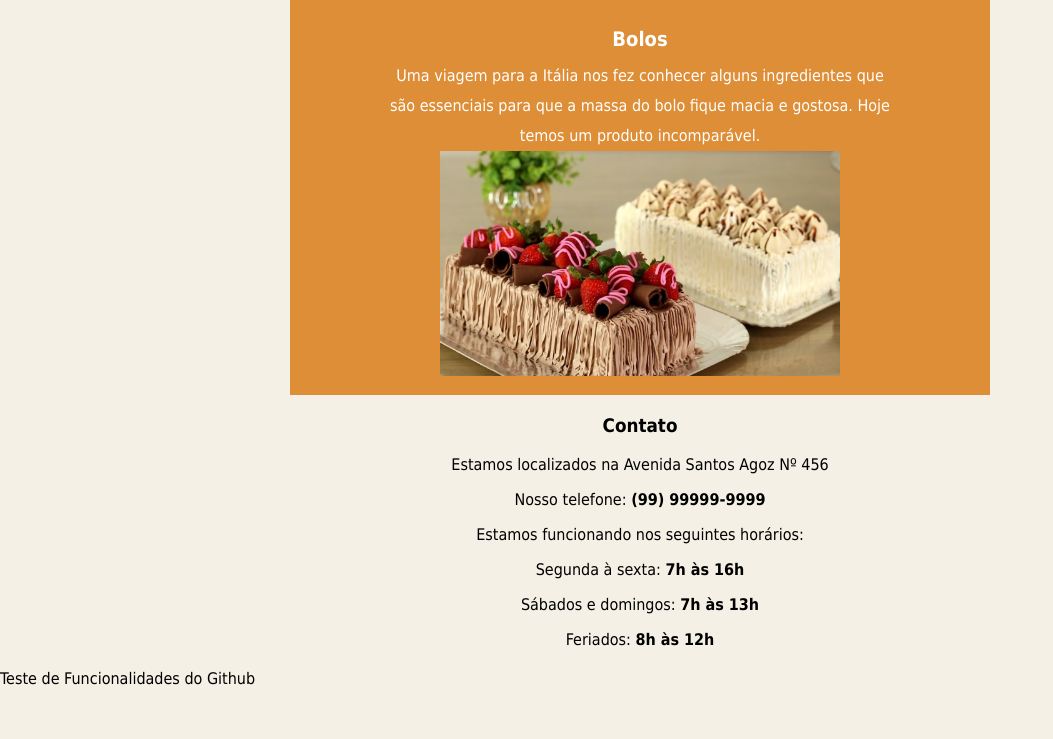
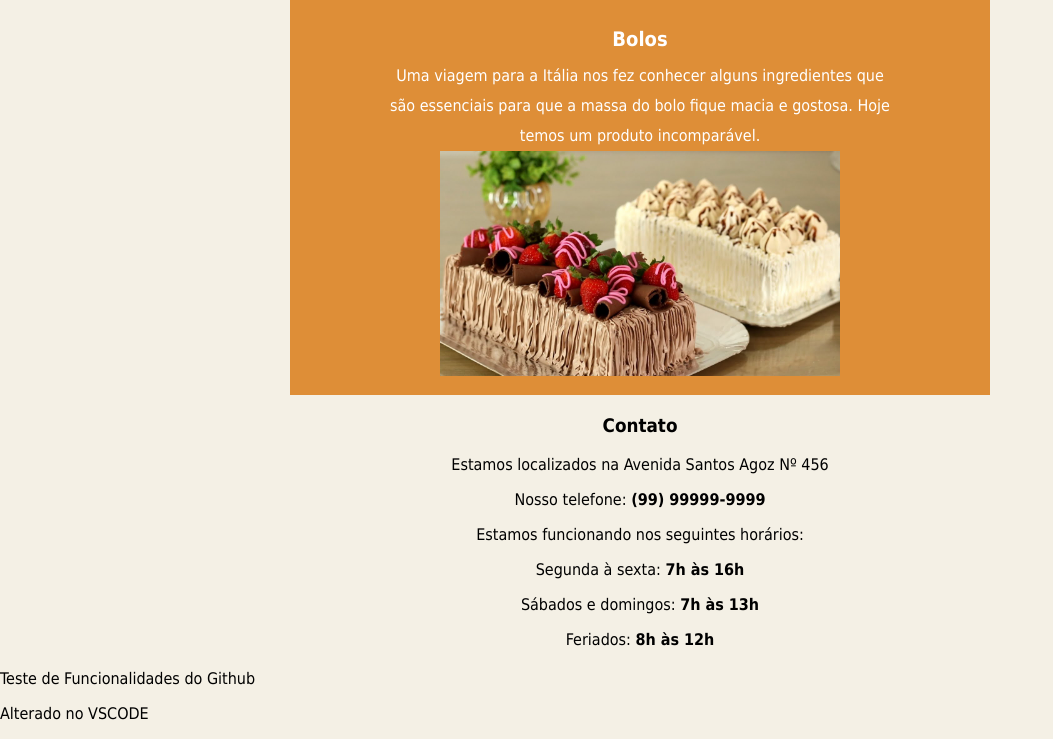
Before and after one commit to Loneking66/Projeto-DevMedia-Site-Padaria, a plain HTML site: page index.html in a window 1280 px wide. Shown: the part 1310-2049 px from the top of the page, without its empty margins (0-1053 px from the left). Before the commit the page ends 2014 px from the top, so only its background shows below. Drawn offline with Linux system fonts and the light colour scheme.

Commit message:
refactor: alter index.html

```diff
--- a/index.html
+++ b/index.html
@@ -38,5 +38,6 @@
         <p>Feriados: <span>8h às 12h</span></p>
     </div>
     <p>Teste de Funcionalidades do Github</p>
+    <p>Alterado no VSCODE</p>
 </body>
 </html>
```
